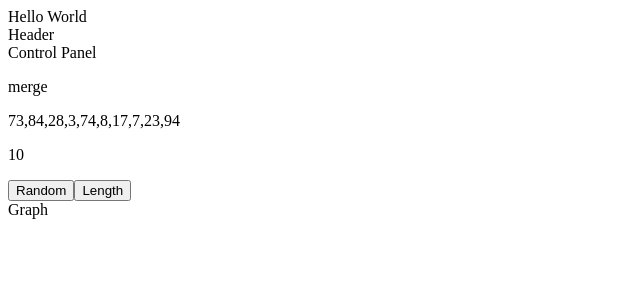
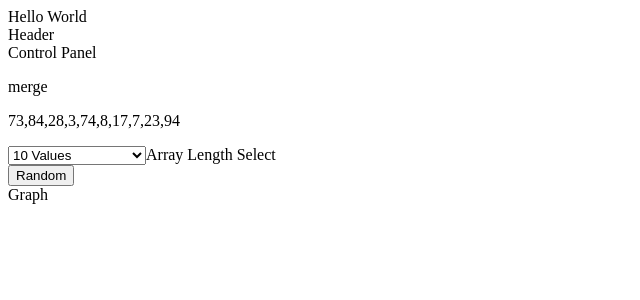
Before and after one commit to Trip4077/sorting-algorithms, a React (Create React App) app: page / in a window 1280 px wide. Shown: the top 300 px of the page, without its empty margins (0-640 px from the left). Built offline with nearby package versions, Linux system fonts and the light colour scheme.

Commit message:
Array Length Dropdown Created

```diff
--- a/src/App.js
+++ b/src/App.js
@@ -26,8 +26,11 @@ class App extends React.Component {
     return arr;
   }
 
-  setArrayLength = () => {
-    this.setState({ arrayLength: 20, array: this.randomize(20) });
+  setArrayLength = event => {
+    this.setState({
+      arrayLength: event.target.value,
+      array: this.randomize(event.target.value)
+    });
   }
 
   setArrayValues = () => {
--- a/src/components/ControlPanel.jsx
+++ b/src/components/ControlPanel.jsx
@@ -6,10 +6,25 @@ const ControlPanel = props => {
             Control Panel
             <p>{props.config.algorithm}</p>
             <p>{`${props.config.array}`}</p>
-            <p>{props.config.arrayLength}</p>
+
+            <div className="input-field col s12">
+                <select onChange={props.setArrayLength}>
+                    <option defaultValue disabled>Choose your option</option>
+                    <option value="10">10 Values</option>
+                    <option value="20">20 Values</option>
+                    <option value="30">30 Values</option>
+                    <option value="40">40 Values</option>
+                    <option value="50">50 Values</option>
+                    <option value="60">60 Values</option>
+                    <option value="70">70 Values</option>
+                    <option value="80">80 Values</option>
+                    <option value="90">90 Values</option>\
+                    <option value="100">100 Values</option>
+                </select>
+                <label>Array Length Select</label>
+            </div>
 
             <button onClick={props.setArrayValues}> Random</button>
-            <button onClick={props.setArrayLength}> Length</button>
         </div>
     )
 }
```
